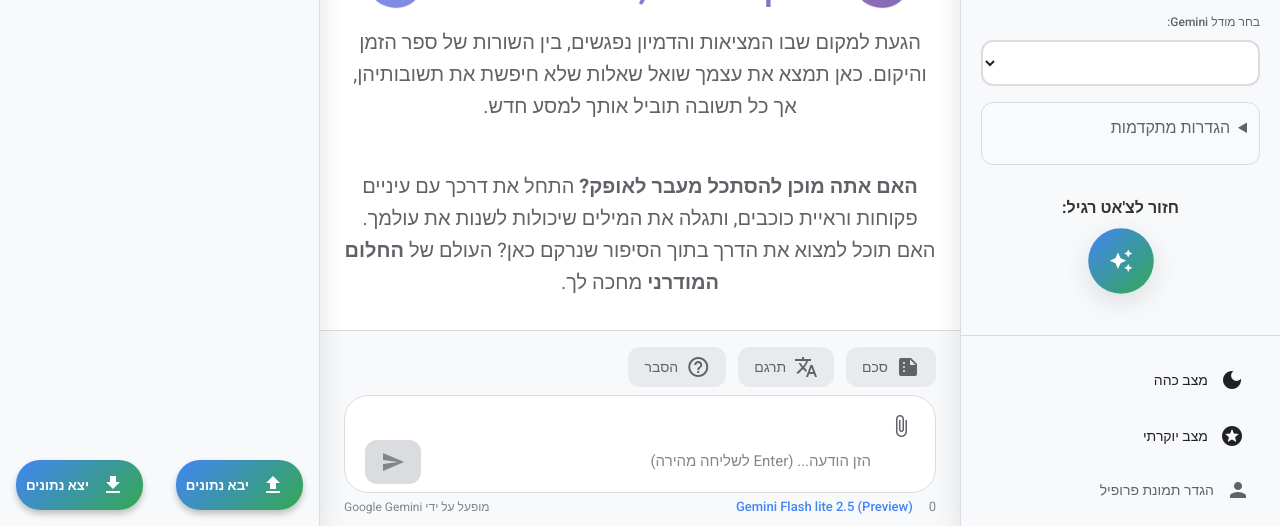
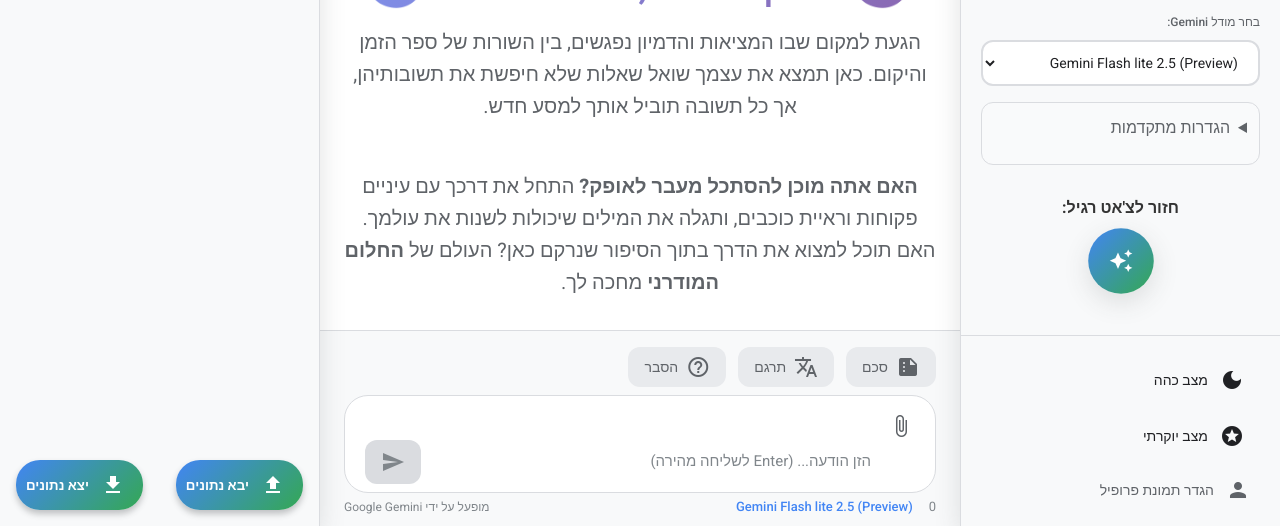
Before and after one commit to palmoni5/-, a plain HTML site: page TheModernDream/index.html in a window 1280 px wide. Shown: the part 274-800 px from the top of the page. Drawn offline with nearby package versions, Linux system fonts and the light colour scheme; a web font is replaced by a local one.

Commit message:
Update index.html

```diff
--- a/TheModernDream/index.html
+++ b/TheModernDream/index.html
@@ -76,6 +76,9 @@
                 <div class="model-selector">
                     <label>בחר מודל Gemini:</label>
                     <select id="geminiModel">
+                        <option value="gemini-2.5-pro">gemini 2.5 pro</option>
+                        <option value="gemini-2.5-flash">gemini 2.5 flash</option>
+                        <option value="gemini-2.5-flash-lite-preview-06-17">Gemini Flash lite 2.5 (Preview)</option>
                         <option value="gemini-2.5-flash-preview-05-20">Gemini Flash 2.5 (Preview)</option>
                         <option value="gemini-2.0-flash-exp">Gemini 2.0 Flash Experimental</option>
                         <option value="gemini-1.5-flash">Gemini 1.5 Flash</option>
```
